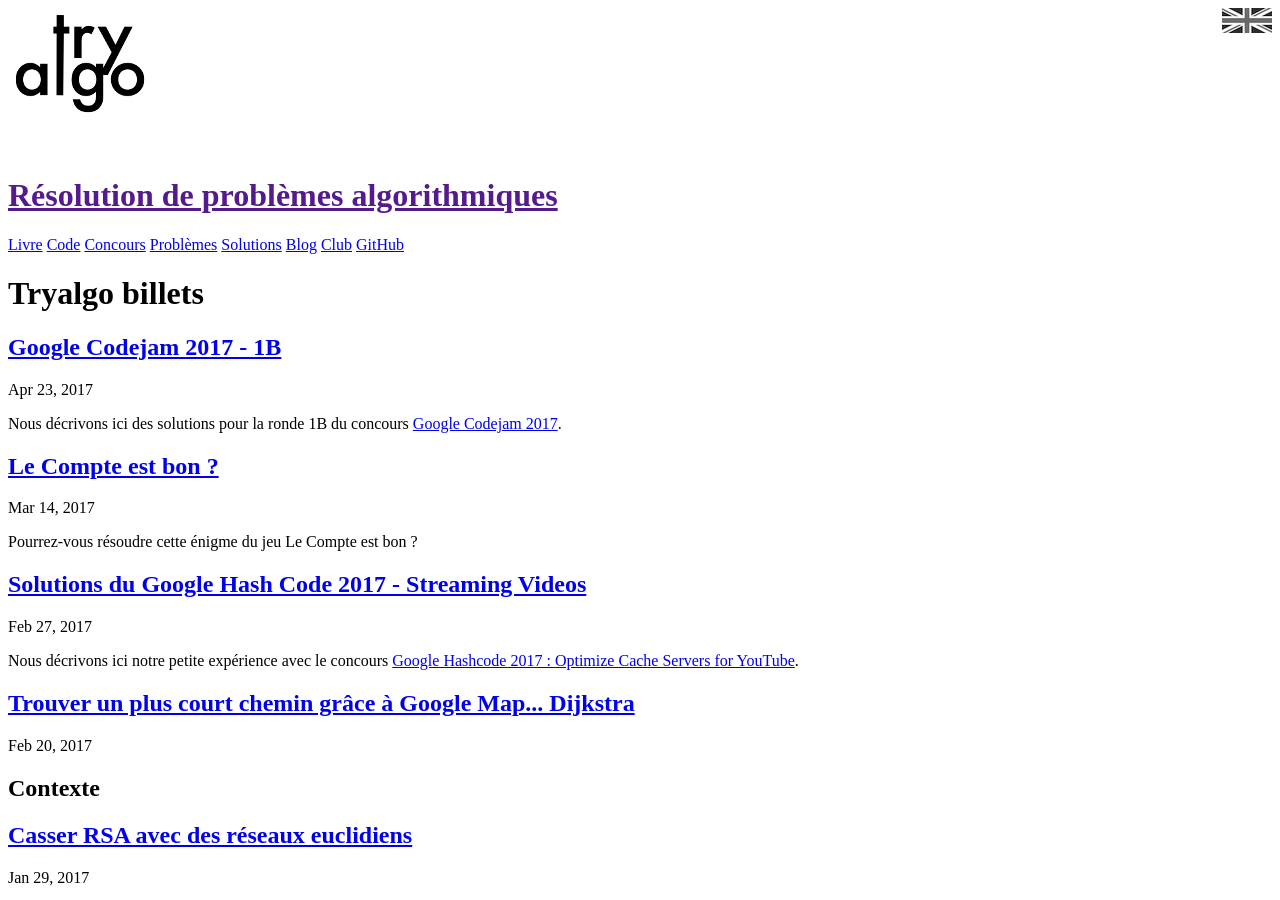
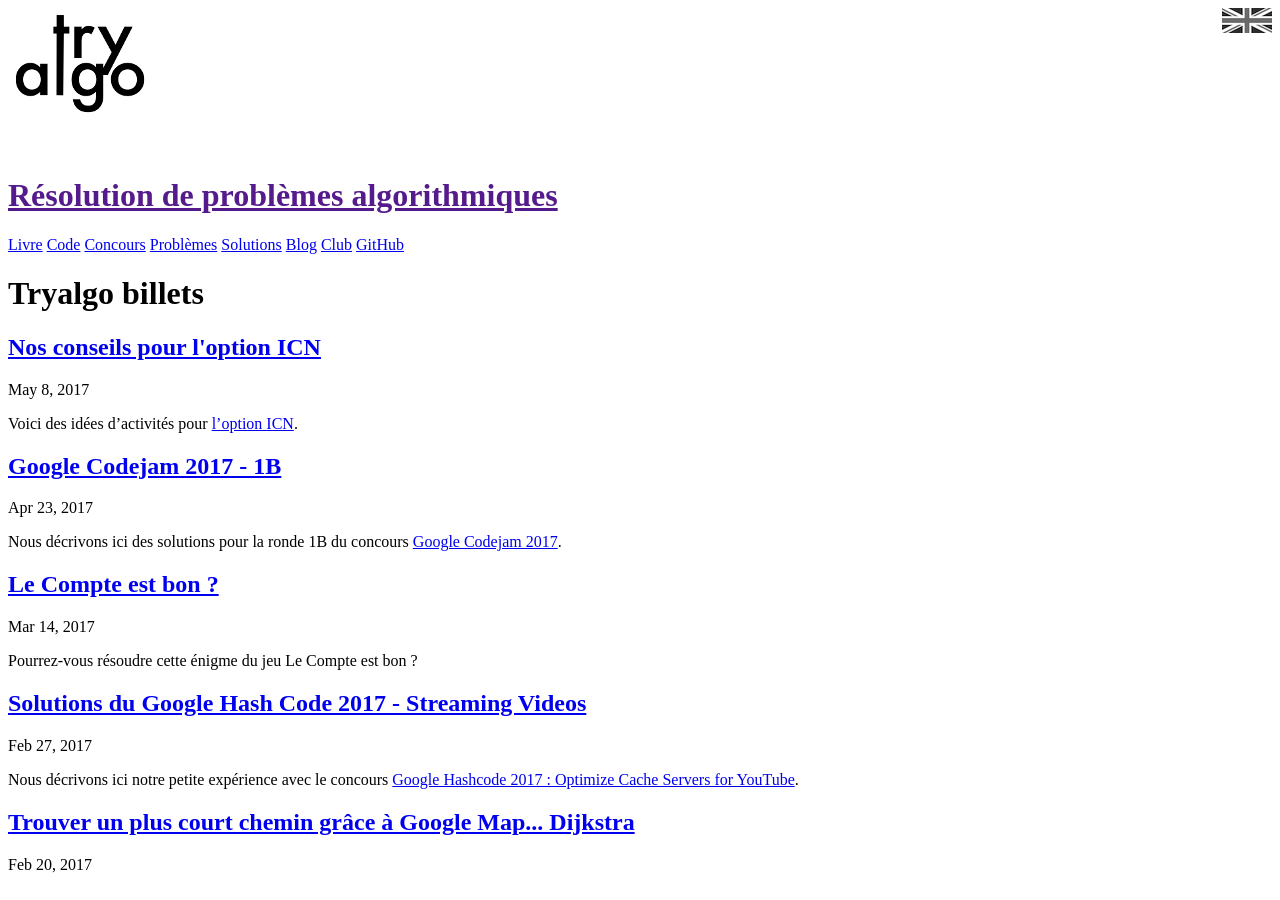
Before and after one commit to jilljenn/tryalgo.org, a Jekyll site: the page built from fr/index.md, in a window 1280 px wide and 900 px high. Built offline with Jekyll 4.4.1, drawn with Linux system fonts in a browser that asks for light colours; nearby versions of some CDN libraries; formulas are drawn with MathJax 3; comment, search, counter and statistics services are not loaded; some of the changed lines change nothing that is shown.

Commit message:
Add Option ICN

```diff
--- /dev/null
+++ b/fr/_posts/2017-05-08-conseils-option-icn.md
@@ -0,0 +1,69 @@
+---
+layout: fr
+title: Nos conseils pour l'option ICN
+author: Clément Beauseigneur, Garance Gourdel, Antoine Pietri et Jill-Jênn Vie
+---
+
+Voici des idées d'activités pour [l'option ICN](/programme-ta-culture/).
+
+- [Éditer directement sur GitHub]()
+- [Éditer dans Google Docs](https://docs.google.com/document/d/19-4QwakWPoZ5_X11sca8SswEzCFQ5pQllI2unUIeDqE/edit?usp=sharing)
+
+## Exploration de grosses données
+
+- Liste des mots du scrabble
+    - Combien y a-t-il de mots de la langue française finissant par un K ?
+    - Quels sont les mots qu'on peut former avec un jeu de lettres donné ?
+- Pendu ?
+    - Quelle est la liste des mots possibles à un moment donné de la partie ? (Mettre des jeunes en binôme où l'un des deux essaie de tricher.)
+    - Calculer le meilleur coup possible ?
+- [Top 250 d'IMDb](http://jill-jenn.net/algo/stage-python/dictionnaires.html)
+    - Requêtes de base de données (qui a réalisé tel film, etc.)
+- Données sous forme de graphe (visualisation Neo4j)
+- Analyse de fichiers de sous-titres ? (lexique récurrent chez Tarantino vs. Woody Allen)
+
+
+## Création artistique numérique
+
+Composition assistée par ordinateur.
+
+- Générer du texte avec des lettres de tailles différentes (HTML ou JavaScript)
+    - Calcul du dégradé d'une couleur vers une autre (différentes fonctions d'interpolation)
+- De texte, à partir de mots d'un corpus
+    - Facile : concaténation de Sujet + Verbe + Complément à partir d'une base de données, cf. [Kamoulbox](http://kamoulbox.free.fr)
+    - Que se passe-t-il si on compose des phrases à partir de deux romans différents ?
+    - Génération de dissertation automatique à partir d'articles Wikipédia
+    - Génération de HTML caractère par caractère correctement formaté (!) à partir de réseaux de neurones récurrents (LSTM, cf. [l'article d'Andrej Karpathy](http://karpathy.github.io/2015/05/21/rnn-effectiveness/))
+- Musicale à partir de notes (ou fréquences) : markov.py
+    - [Trinket](https://trinket.io/music) : framework Python pour dessiner ou écrire de la musique
+    - MML pour générer du midi
+    - PMX pour générer des partitions et du midi
+- Génération d'images
+    - [Rosaces de code.org](https://code.org/frozen) à partir de blocs d'instructions (Blockly, loué pour son feedback immédiat)
+    - Fractales : [courbe du dragon](http://jill-jenn.net/algo/stage-python/projets.html)
+    - Réalisation de mosaïque à partir de photos existantes ?
+    - Animées : déplacement d'une particule, voire [casse-briques](http://jill-jenn.net/conferences/cassebriques/)
+- Génération de blocs dans Minecraft (API de SilexLabs)
+    - Apprendre à utiliser des boucles pour automatiser et gagner du temps
+
+
+## Réseaux et protocoles
+
+- Parcours en largeur/profondeur de Wikipédia : quel est l'itinéraire si pour chaque article on clique sur le premier lien ? (Avec des bibliothèques comme BeautifulSoup en Python.)
+- Récupérer la météo via une API (ou la position des arbres dans Paris)
+- Création d'un bot qui répond, par exemple sur IRC.
+- Utiliser une API de reconnaissance des images
+- Faire des requêtes à une base de données (jeu RPG type Pokémon ou OGame avec MySQL)
+- Interagir avec des machines à distance (contrôler un ordi à distance, ou sockets de chat, cf. TP de Marin à GCC 2016)
+
+
+## Intelligence artificielle (au stade de concept)
+
+- Comment automatiquement recommander des films à un utilisateur en fonction de ses goûts ? Cf. [slides de Girls Can Code! 2016](https://github.com/mangaki/movielens)
+    - Comment sortir les gens de leur zone de confort pour leur faire découvrir des œuvres nouvelles ?
+    - Qu'est-ce qui peut advenir de mes données ?
+- Reconnaître la direction dans laquelle pointe un doigt dans une image ([pointerpointer.com](pointerpointer.com))
+- Difficile : Reconnaissance de caractères (calcul de score, cf. TP d'Étienne à GCC 2016)
+- Coder une IA qui joue à un jeu type Morpion ou jeu de Nim type allumettes
+- Difficile : Pathfinding dans un labyrinthe (peut être possible si l'on dispose d'un debugger, ex. surbrillance des blocs dans [Blockly Maze](https://blockly-games.appspot.com/maze))
+- Existe-t-il un équivalent du Core War pour les enfants ?
--- a/programme-ta-culture/index.md
+++ b/programme-ta-culture/index.md
@@ -30,38 +30,7 @@
 
 # Activités
 
-## Exploration de grosses données
-
-- Liste des mots du scrabble
-    - Combien y a-t-il de mots de la langue française finissant par un K ?
-    - Quels sont les mots qu'on peut former avec un jeu de lettres donné ?
-- Pendu ?
-    - Quelle est la liste des mots possibles à un moment donné de la partie ? (Mettre des jeunes en binôme où l'un des deux essaie de tricher.)
-    - Calculer le meilleur coup possible ?
-- [Top 250 d'IMDb](http://jill-jenn.net/algo/stage-python/dictionnaires.html)
-    - Requêtes de base de données (qui a réalisé tel film, etc.)
-- Données sous forme de graphe (visualisation Neo4j)
-- Analyse de fichiers de sous-titres ? (lexique récurrent chez Tarantino vs. Woody Allen)
-
-## Création artistique numérique
-
-Composition assistée par ordinateur.
-
-- De texte, à partir de mots d'un corpus
-    - Que se passe-t-il si on compose des phrases à partir de deux romans différents ?
-- Musicale : markov.py
-    - [Trinket](https://trinket.io/music) : framework Python pour dessiner ou écrire de la musique
-    - MML pour générer du midi
-    - PMX pour générer des partitions et du midi
-- Génération d'images
-    - [Rosaces de code.org](https://code.org/frozen) à partir de blocs d'instructions (Blockly)
-    - Fractales : [courbe du dragon](http://jill-jenn.net/algo/stage-python/projets.html)
-    - Réalisation de mosaïque à partir de photos existantes ?
-
-## Recommandation de films
-
-- Comment automatiquement recommander des films à un utilisateur en fonction de ses goûts ? Cf. [slides de Girls Can Code! 2016](https://github.com/mangaki/movielens)
-- Comment sortir les gens de leur zone de confort pour leur faire découvrir des œuvres nouvelles ?
+Voir dans notre post [Nos conseils pour l'option ICN](/fr/2017/05/08/conseils-option-icn/) du 08/05/2017.
 
 
 # Questions
```
